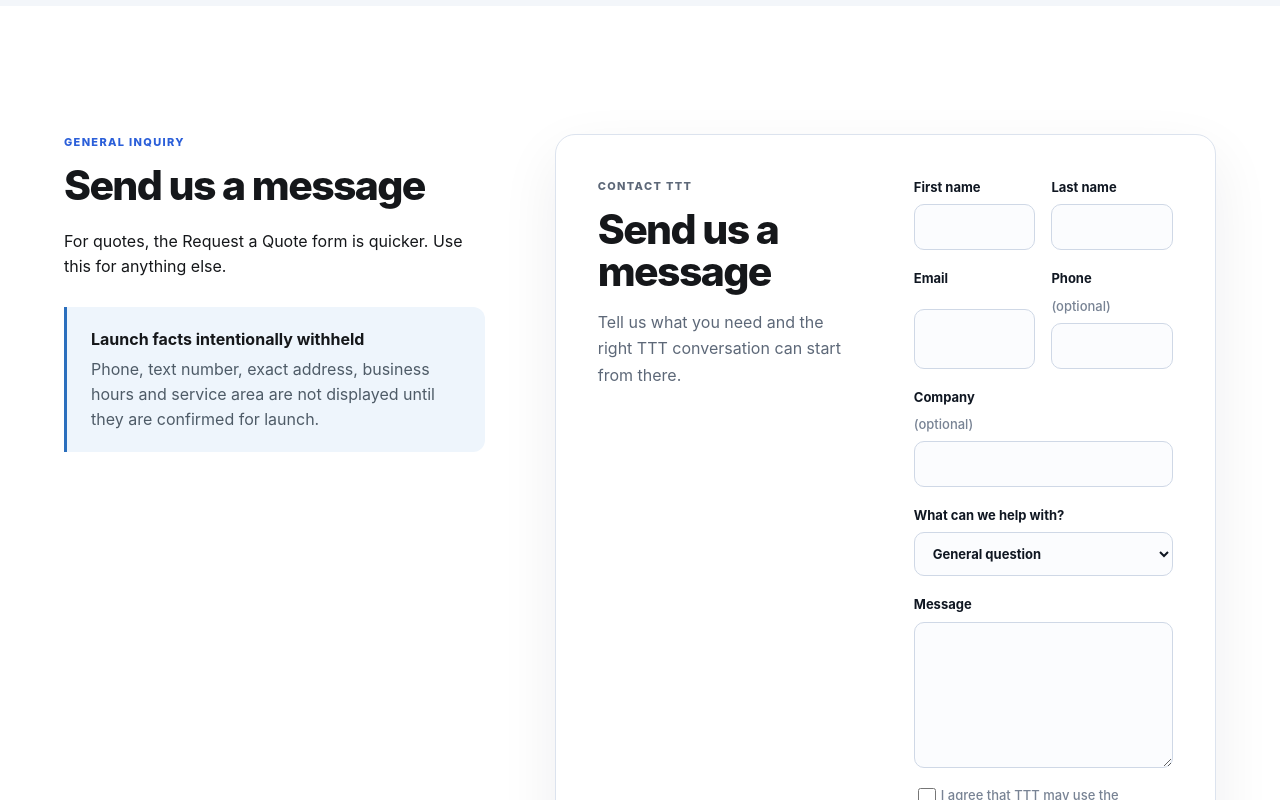
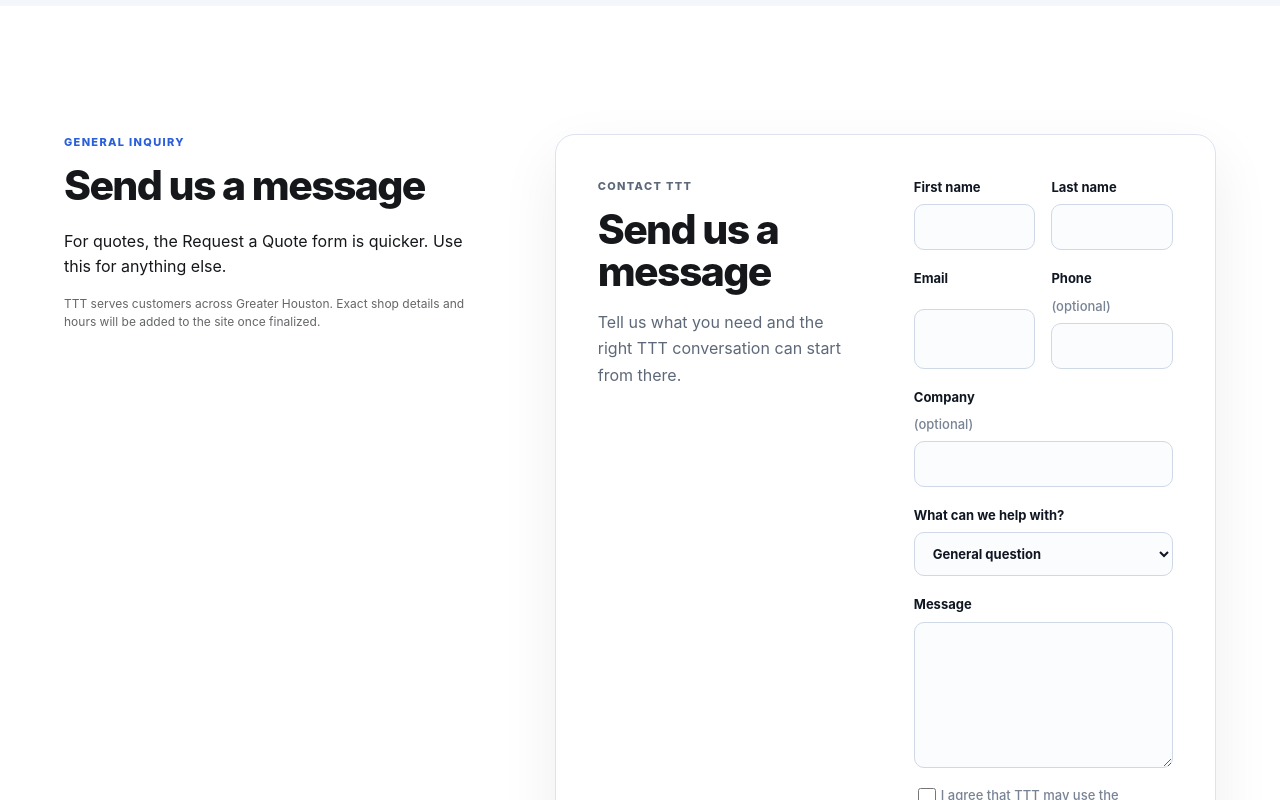
Before and after one commit to BULLS192/TTT, a Next.js app: page /contact in a window 1280 px wide. Shown: the part 2100-2900 px from the top of the page. Built offline with nearby package versions, Linux system fonts and the light colour scheme; no server answers.

Commit message:
Polish contact page launch messaging

```diff
--- a/app/contact/page.js
+++ b/app/contact/page.js
@@ -10,5 +10,5 @@ export default function Page(){return <main className="production-page">
  <section className="review-hero review-hero--compact"><AssetMedia visual="consultationReal" className="review-hero__media" priority/><div className="review-hero__overlay"/><div className="shell review-hero__copy"><p className="eyebrow">Contact</p><h1>Contact TTT</h1><p className="lead lead--dark">Send a message, request a quote or ask Tessa. A few details about your vehicle help us give you a useful answer the first time.</p><div className="button-row"><Link className="button" href="/quote">Request a Quote →</Link><a className="button button--ghost-dark" href="#message">Send a Message</a></div></div></section>
  <section className="section"><div className="shell copy-section__grid"><div><p className="eyebrow">What to include</p><h2>Help us help you faster</h2></div><div className="copy-section__body"><ul className="clean-list"><li>Your vehicle: year, make and model</li><li>The service you are interested in, or “not sure”</li><li>What you want done or what is going wrong</li><li>Photos of the current setup or the problem, if relevant</li><li>How you would like us to reply</li></ul></div></div></section>
  <section className="section section--soft"><div className="shell"><div className="section-heading"><div><p className="eyebrow">Choosing a service</p><h2>Not sure which service fits?</h2><p>That is common, especially with electrical problems or combined projects. Describe what is happening and we will point you in the right direction.</p></div></div><div className="quick-guide">{quick.map(([title,body,href])=><Link href={href} key={title}><strong>{title}</strong><span>{body}</span><b>→</b></Link>)}</div></div></section>
- <section id="message" className="section"><div className="shell contact-form-grid"><div><p className="eyebrow">General inquiry</p><h2>Send us a message</h2><p>For quotes, the Request a Quote form is quicker. Use this for anything else.</p><div className="review-notice"><strong>Launch facts intentionally withheld</strong><p>Phone, text number, exact address, business hours and service area are not displayed until they are confirmed for launch.</p></div></div><InquiryForm title="Send us a message" intro="Tell us what you need and the right TTT conversation can start from there."/></div></section>
+ <section id="message" className="section"><div className="shell contact-form-grid"><div><p className="eyebrow">General inquiry</p><h2>Send us a message</h2><p>For quotes, the Request a Quote form is quicker. Use this for anything else.</p><p className="small-note">TTT serves customers across Greater Houston. Exact shop details and hours will be added to the site once finalized.</p></div><InquiryForm title="Send us a message" intro="Tell us what you need and the right TTT conversation can start from there."/></div></section>
  </main>}
```
